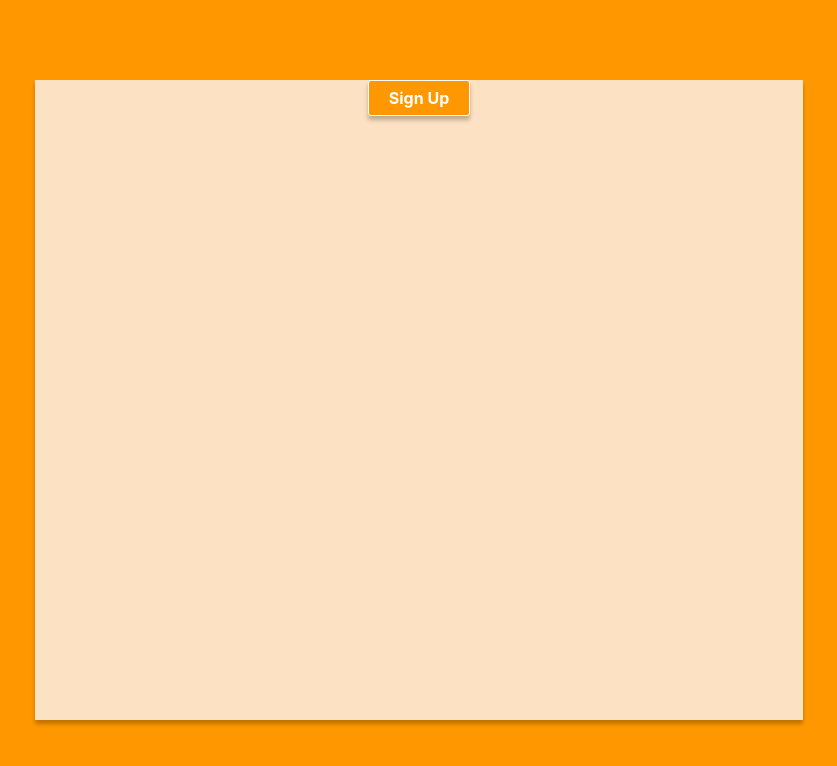
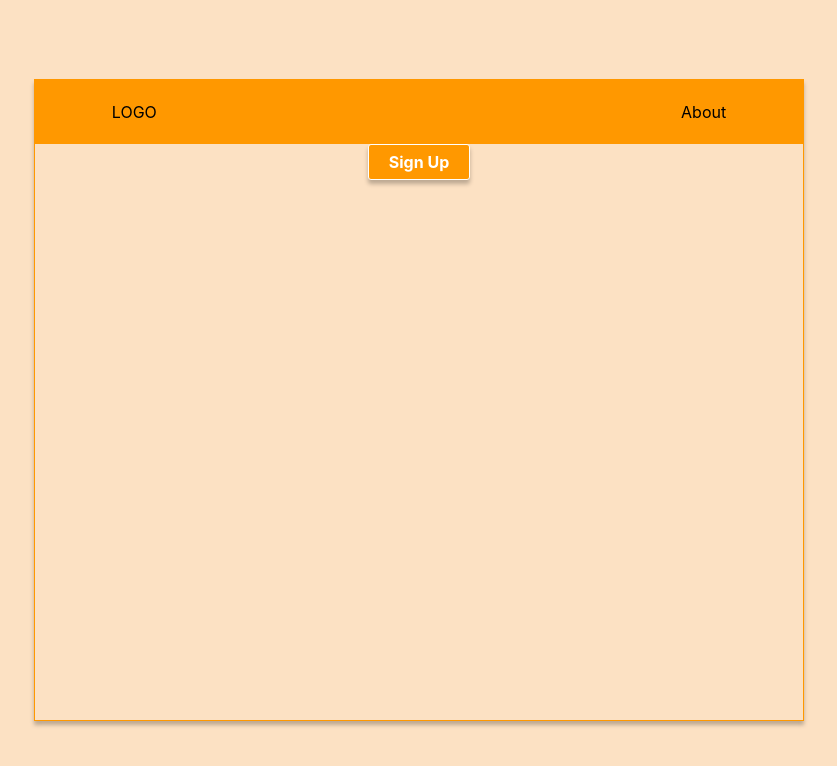
Before and after one commit to Eduardo-YGIAH/household-challenge, a React (Create React App) app in the folder client/: page / in a window 1280 px wide. Shown: the top 766 px of the page, without its empty margins (221-1058 px from the left). Built offline with nearby package versions, Linux system fonts and the light colour scheme.

Commit message:
background colors and initial layout for Navbar

```diff
--- a/client/src/App.scss
+++ b/client/src/App.scss
@@ -1,7 +1,7 @@
 @import './variables.scss';
 
 .background {
-  background-color: $primary-color;
+  background-color: $background-color;
   width: 100vw;
   height: 100vh;
   display: flex;
--- a/client/src/components/Main.js
+++ b/client/src/components/Main.js
@@ -1,6 +1,7 @@
 import React from 'react';
 import { BrowserRouter as Router } from 'react-router-dom';
 import './Main.scss';
+import Nav from './Nav';
 import Button from '../components/Button';
 
 export default function Main() {
@@ -12,6 +13,7 @@ export default function Main() {
   return (
     <div className='main-container'>
       <Router>
+        <Nav />
         <Button btn={btnData} />
       </Router>
     </div>
--- a/client/src/components/Main.scss
+++ b/client/src/components/Main.scss
@@ -2,6 +2,7 @@
 
 .main-container {
   background-color: $background-color;
+  border: 1px solid $primary-color;
   box-shadow: 0px 4px 4px rgba(0, 0, 0, 0.25);
   display: flex;
   flex-direction: column;
--- /dev/null
+++ b/client/src/components/Nav.js
@@ -0,0 +1,13 @@
+import React from 'react';
+import './Nav.scss';
+
+export default function Nav() {
+  return (
+    <div className='nav-container'>
+      <div className='nav-container-links'>
+        <div className='logo'>LOGO</div>
+        <div className='nav-link'>About</div>
+      </div>
+    </div>
+  );
+}
--- /dev/null
+++ b/client/src/components/Nav.scss
@@ -0,0 +1,16 @@
+@import '../variables.scss';
+
+.nav-container {
+  background-color: $primary-color;
+  width: 100%;
+  height: 4em;
+  display: flex;
+  justify-content: center;
+}
+
+.nav-container-links {
+  width: 80%;
+  display: flex;
+  align-items: center;
+  justify-content: space-between;
+}
```
